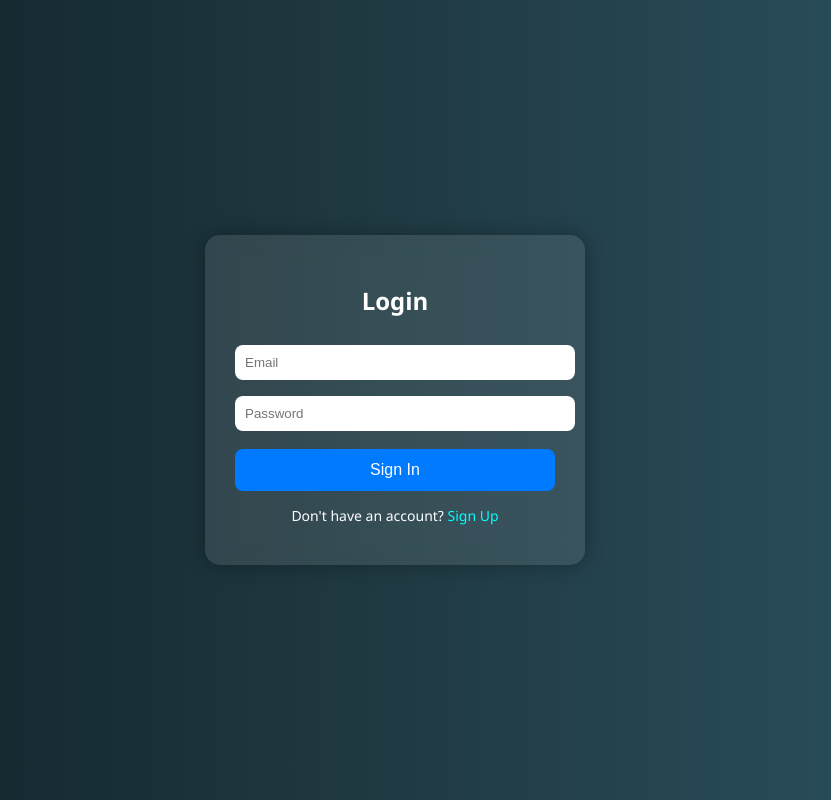
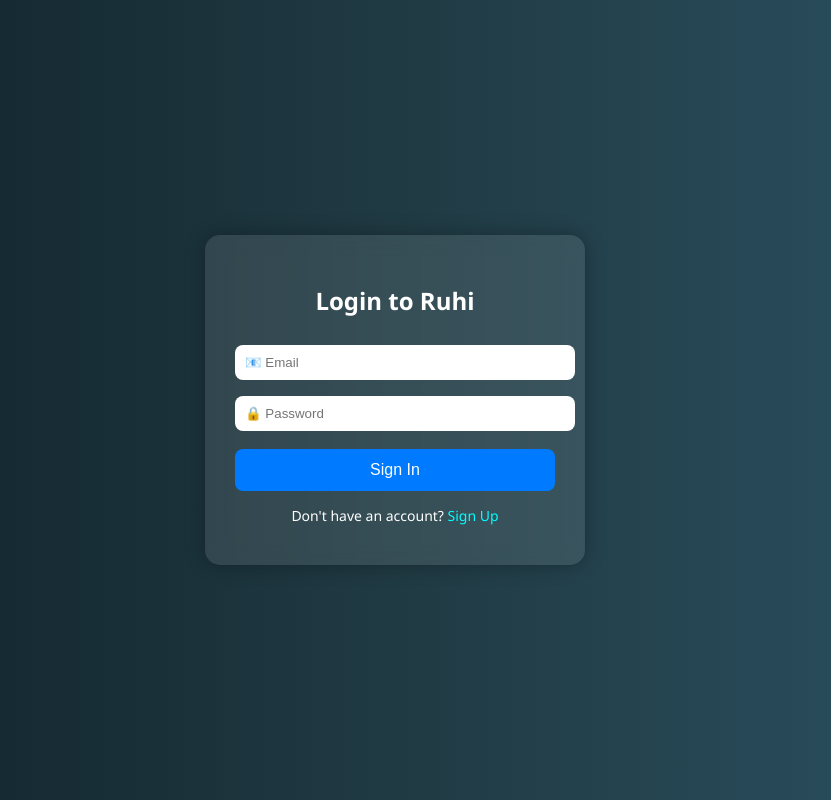
Before and after one commit to hamim2844/ruhi-frontend, a plain HTML site: page login.html in a window 1280 px wide. Shown: the whole page, without its empty margins (245-1076 px from the left). Drawn offline with Linux system fonts and the light colour scheme.

Commit message:
Update login.html

```diff
--- a/login.html
+++ b/login.html
@@ -1,6 +1,5 @@
 <!DOCTYPE html>
 <html lang="en">
-
 <head>
   <meta charset="UTF-8" />
   <meta name="viewport" content="width=device-width, initial-scale=1" />
@@ -76,28 +75,31 @@
       font-size: 14px;
     }
   </style>
+
+  <!-- Firebase SDKs -->
   <script src="https://www.gstatic.com/firebasejs/10.10.0/firebase-app-compat.js"></script>
   <script src="https://www.gstatic.com/firebasejs/10.10.0/firebase-auth-compat.js"></script>
 </head>
 
 <body>
   <div class="container">
-        <h2>Login</h2>
-        <input type="email" id="email" placeholder="Email" required />
-        <input type="password" id="password" placeholder="Password" required />
+    <h2>Login to Ruhi</h2>
+    <input type="email" id="email" placeholder="📧 Email" required />
+    <input type="password" id="password" placeholder="🔒 Password" required />
     <button onclick="signIn()">Sign In</button>
     <div class="link">Don't have an account? <a href="signup.html">Sign Up</a></div>
     <div id="error-msg"></div>
   </div>
 
   <script>
+    // Firebase Config
     const firebaseConfig = {
       apiKey: "AIzaSyDcYStV0fEYx0zv9gD5qiK60tU_DaT10oA",
       authDomain: "ruhiai3.firebaseapp.com",
       projectId: "ruhiai3",
-            storageBucket: "ruhiai3.firebasestorage.app",
+      storageBucket: "ruhiai3.appspot.com",
       messagingSenderId: "822442687960",
-            appId: "1:822442687960:web:ce726801678503a84586ad",
+      appId: "1:822442687960:web:ce726801678503a84586ad"
     };
     firebase.initializeApp(firebaseConfig);
     const auth = firebase.auth();
@@ -106,16 +108,18 @@
       const email = document.getElementById("email").value.trim();
       const password = document.getElementById("password").value;
       const errorMsg = document.getElementById("error-msg");
-            errorMsg.textContent = '';
+
+      errorMsg.textContent = "";
 
       if (!email || !password) {
-                errorMsg.textContent = 'Please enter both email and password.';
+        errorMsg.textContent = "Please enter both email and password.";
         return;
       }
 
       auth.signInWithEmailAndPassword(email, password)
         .then(userCredential => {
-                    window.location.href = "index.html";  // or chat.html if you want chat page
+          // Redirect to index.html after login
+          window.location.href = "index.html";
         })
         .catch(error => {
           errorMsg.textContent = error.message;
@@ -123,5 +127,4 @@
     }
   </script>
 </body>
-
 </html>
```
Lines whose indentation alone changed are shown as unchanged.
